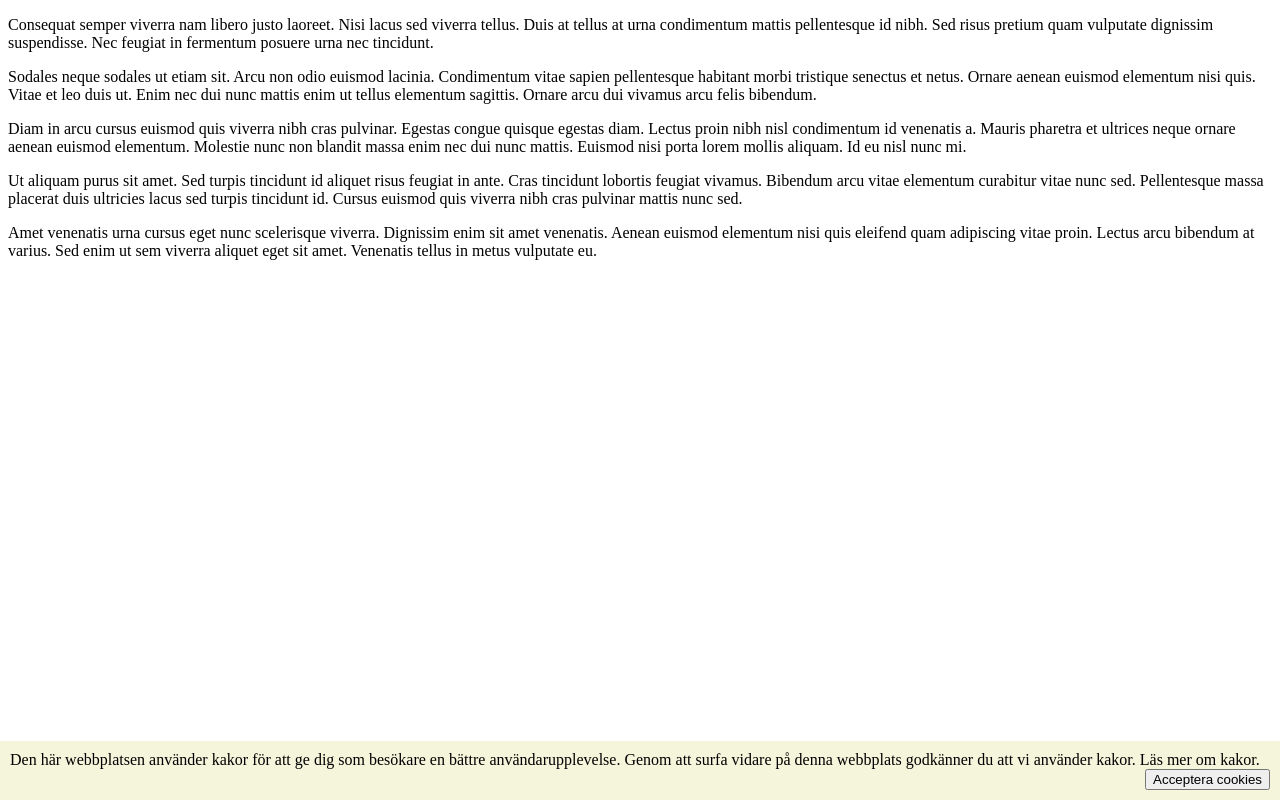
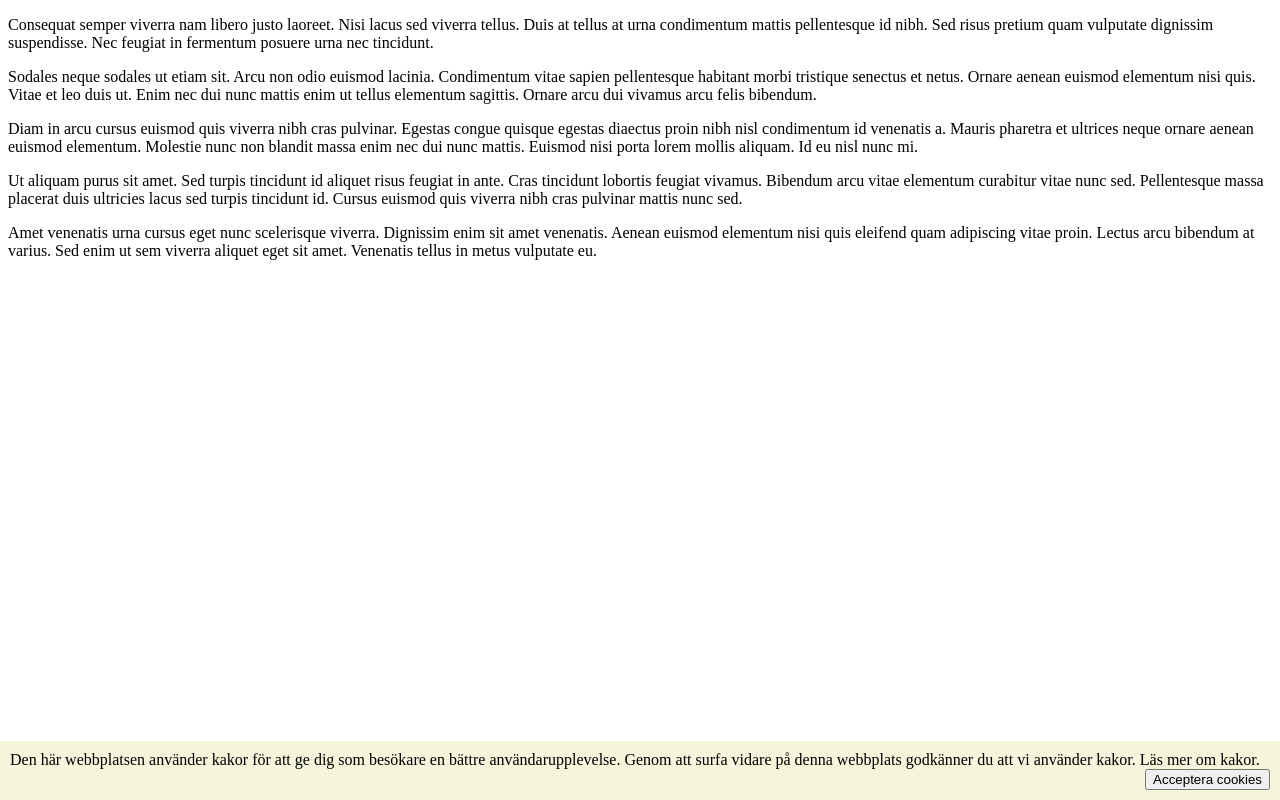
Before and after one commit to BaltaX/Component-Cookie-consent, a plain HTML site: page index.html in a window 1280 px wide. Drawn offline with nearby package versions, Linux system fonts and the light colour scheme.

Commit message:
Update index.html
Ursprunglig version

```diff
--- a/index.html
+++ b/index.html
@@ -11,7 +11,7 @@
 <body>
     <p>Consequat semper viverra nam libero justo laoreet. Nisi lacus sed viverra tellus. Duis at tellus at urna condimentum mattis pellentesque id nibh. Sed risus pretium quam vulputate dignissim suspendisse. Nec feugiat in fermentum posuere urna nec tincidunt.</p>
     <p>Sodales neque sodales ut etiam sit. Arcu non odio euismod lacinia. Condimentum vitae sapien pellentesque habitant morbi tristique senectus et netus. Ornare aenean euismod elementum nisi quis. Vitae et leo duis ut. Enim nec dui nunc mattis enim ut tellus elementum sagittis. Ornare arcu dui vivamus arcu felis bibendum.</p>
-    <p>Diam in arcu cursus euismod quis viverra nibh cras pulvinar. Egestas congue quisque egestas diam. Lectus proin nibh nisl condimentum id venenatis a. Mauris pharetra et ultrices neque ornare aenean euismod elementum. Molestie nunc non blandit massa enim nec dui nunc mattis. Euismod nisi porta lorem mollis aliquam. Id eu nisl nunc mi.</p>
+    <p>Diam in arcu cursus euismod quis viverra nibh cras pulvinar. Egestas congue quisque egestas diaectus proin nibh nisl condimentum id venenatis a. Mauris pharetra et ultrices neque ornare aenean euismod elementum. Molestie nunc non blandit massa enim nec dui nunc mattis. Euismod nisi porta lorem mollis aliquam. Id eu nisl nunc mi.</p>
     <p>Ut aliquam purus sit amet. Sed turpis tincidunt id aliquet risus feugiat in ante. Cras tincidunt lobortis feugiat vivamus. Bibendum arcu vitae elementum curabitur vitae nunc sed. Pellentesque massa placerat duis ultricies lacus sed turpis tincidunt id. Cursus euismod quis viverra nibh cras pulvinar mattis nunc sed.</p>
     <p>Amet venenatis urna cursus eget nunc scelerisque viverra. Dignissim enim sit amet venenatis. Aenean euismod elementum nisi quis eleifend quam adipiscing vitae proin. Lectus arcu bibendum at varius. Sed enim ut sem viverra aliquet eget sit amet. Venenatis tellus in metus vulputate eu.</p>
     <div id="cookie-consent">Den här webbplatsen använder kakor för att ge dig som besökare en bättre användarupplevelse. Genom att surfa vidare på denna webbplats godkänner du att vi använder kakor. Läs mer om kakor.<button id="accept-cookies">Acceptera cookies</button></div>
```
